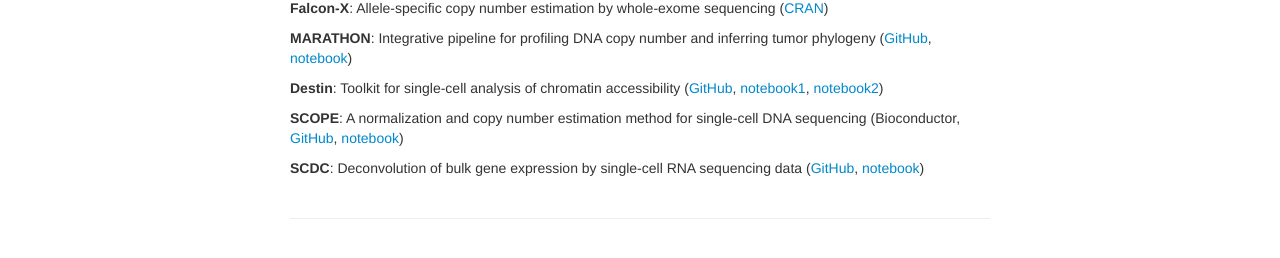
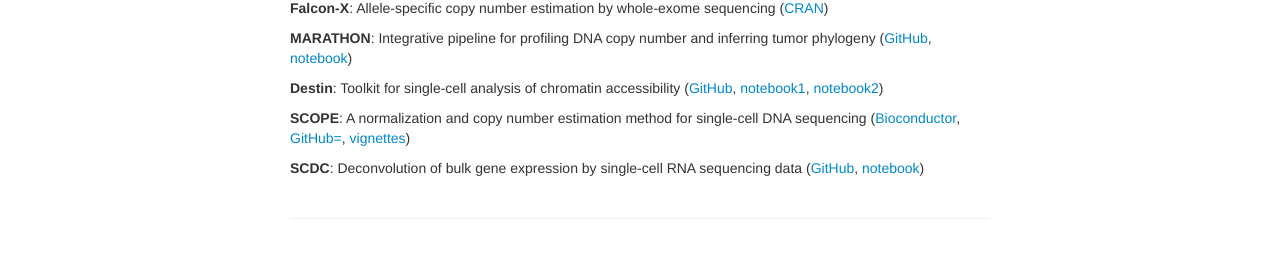
Before and after one commit to yuchaojiang/yuchaojiang.github.io, a Jekyll site: the page built from pages/software.md, in a window 1280 px wide. Shown: the part 334-592 px from the top of the page. Built offline with Jekyll 4.4.1, drawn with Linux system fonts in a browser that asks for light colours.

Commit message:
Update software.md

```diff
--- a/pages/software.md
+++ b/pages/software.md
@@ -21,6 +21,6 @@ description: Yuchao Jiang's software
 **Destin**: Toolkit for single-cell analysis of chromatin accessibility ([GitHub](https://github.com/urrutiag/destin), [notebook1](https://rawgit.com/urrutiag/destin/master/package/vignettes/destinBuenrostroMouse.html), [notebook2](https://rawgit.com/urrutiag/destin/master/package/vignettes/destinPreisslP56.html))
 
 **SCOPE**: A normalization and copy number estimation method for single-cell DNA
-sequencing (Bioconductor, [GitHub](https://github.com/rujinwang/SCOPE), [notebook](http://htmlpreview.github.io/?https://github.com/rujinwang/SCOPE_tutorial/blob/master/SCOPE_tutorial.html))
+sequencing ([Bioconductor](https://bioconductor.org/packages/SCOPE/), [GitHub=](https://github.com/rujinwang/SCOPE), [vignettes](http://bioconductor.org/packages/devel/bioc/vignettes/SCOPE/inst/doc/SCOPE_vignette.html))
 
 **SCDC**: Deconvolution of bulk gene expression by single-cell RNA sequencing data ([GitHub](https://meichendong.github.io/SCDC), [notebook](https://meichendong.github.io/SCDC/articles/SCDC.html))
```
